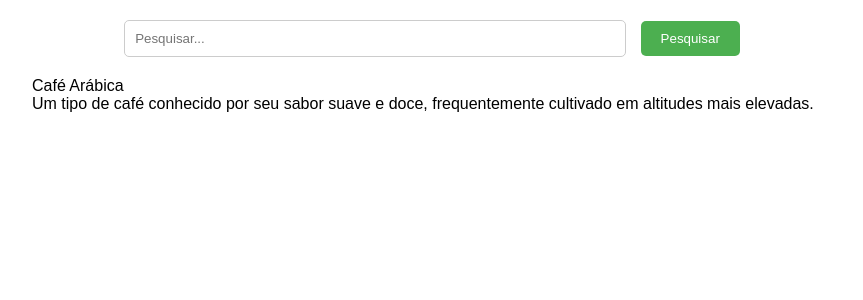
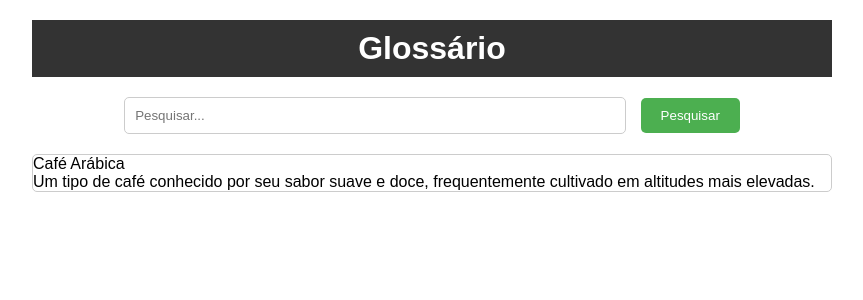
Before and after one commit to seconds4decay/EasyCoffee, a Django app: page /glossario in a window 1280 px wide. Shown: the top 300 px of the page, without its empty margins (208-1071 px from the left). Run offline with Django 5.2, Linux system fonts and the light colour scheme; parts of the project's set-up code (start-up, migrations or seed data) failed here and were passed over.

Commit message:
Css glossario

```diff
--- a/app/static/glossario.css
+++ b/app/static/glossario.css
@@ -35,3 +35,20 @@ body {
 .search-container button:hover {
     background-color: #45a049;
 }
+
+.tittle {
+    background-color: #333;
+    text-align: center;
+    padding: 10px 0;
+    margin-bottom: 20px;
+}
+
+.tittle h1 {
+    margin: 0;
+    color: white;
+}
+
+.glossary {
+    border: 1px solid #ccc;
+    border-radius: 5px;
+}
--- a/app/templates/pages/glossario.html
+++ b/app/templates/pages/glossario.html
@@ -10,6 +10,10 @@
 
 <body>
     <div class="container">
+
+        <div class="tittle">
+            <h1>Glossário</h1>
+        </div>
         <div class="search-container">
             <input type="text" id="searchInput" placeholder="Pesquisar...">
             <button onclick="search()">Pesquisar</button>
@@ -25,7 +29,7 @@
     </div>
     <script src="script.js">
 
-        function search(){
+        function search() {
 
         }
 
```
